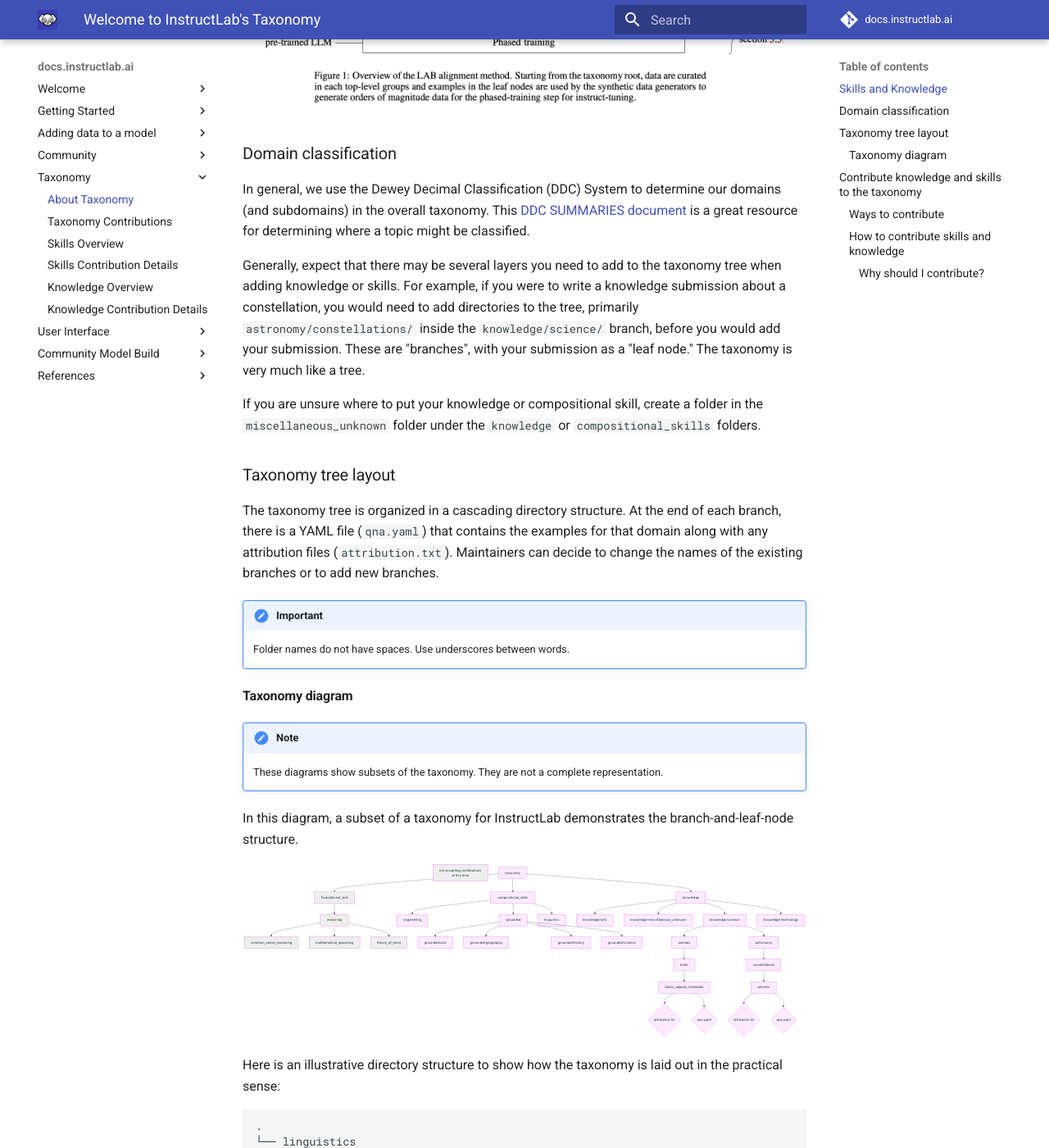
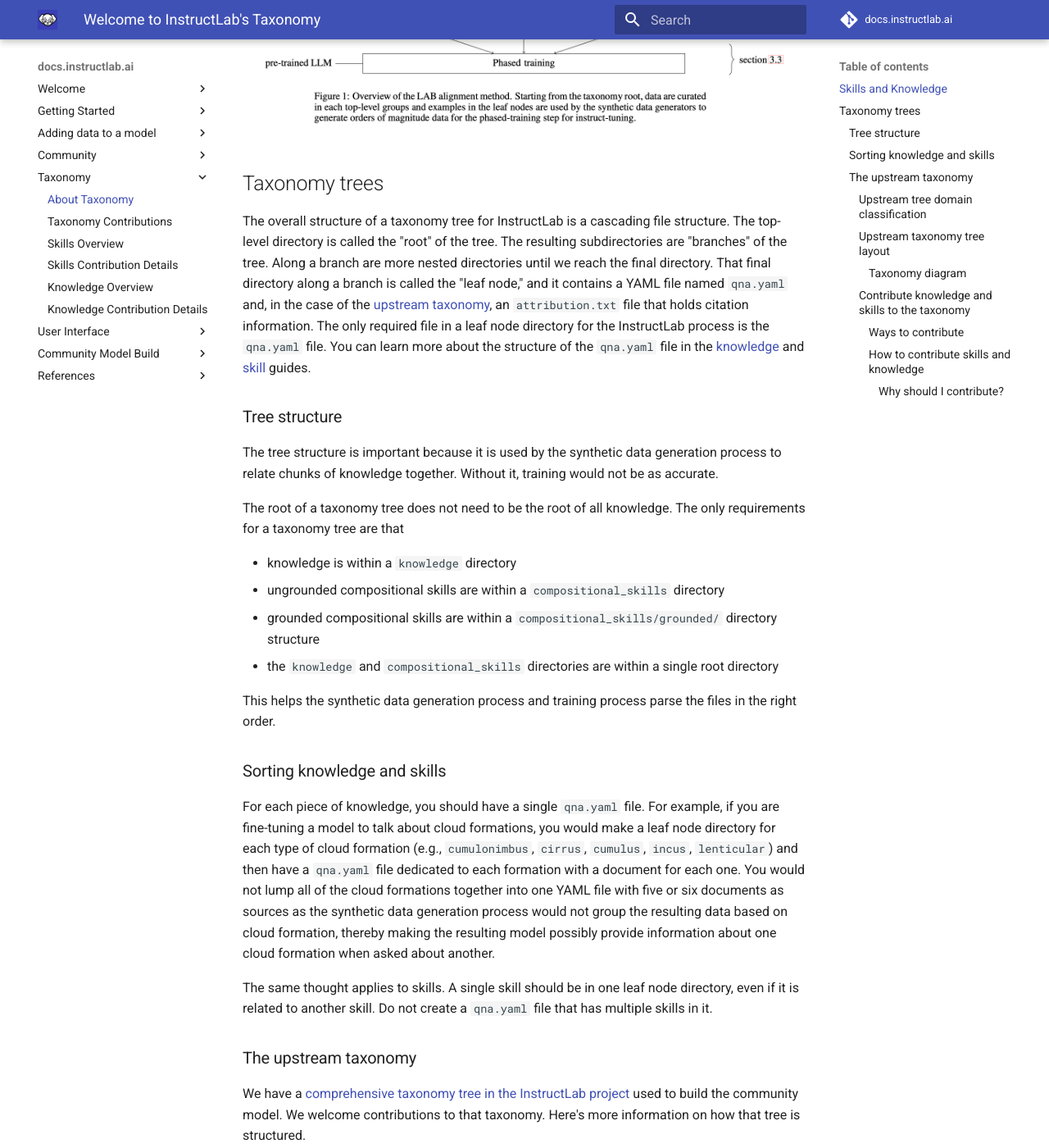
Before and after one commit to instructlab/docs.instructlab.ai, an MkDocs documentation site: the page built from docs/taxonomy/index.md, in a window 1280 px wide and 1400 px high, scrolled down 787 px. Shown: the whole window at 82% size. Built offline with MkDocs 1.6.1 and Material for MkDocs 9.7.7, drawn with Linux system fonts in a browser that asks for light colours; comment, search, counter and statistics services are not loaded; some of the changed text lies outside the part shown.

Commit message:
feat(trees): update the docs to explain taxonomy trees separately from the upstream structure
Signed-off-by: Laura Santamaria <nimbinatus@users.noreply.github.com>

````diff
--- a/docs/taxonomy/index.md
+++ b/docs/taxonomy/index.md
@@ -7,9 +7,9 @@
 
 InstructLab 🐶 uses a novel synthetic data-based alignment tuning method for Large Language Models (LLMs.) The "**lab**" in Instruct**Lab** 🐶 stands for [**L**arge-Scale **A**lignment for Chat**B**ots](https://arxiv.org/abs/2403.01081)[^1].
 
-The LAB method is driven by taxonomies, which are largely created manually and with care.
+The LAB method is driven by taxonomies, which are largely created manually and with care. Taxonomies allow you to create models tuned with your data (enhanced via synthetic data generation) using the LAB 🐶 method.
 
-The [instructlab/taxonomy](https://github.com/instructlab/taxonomy) repository contains a comprehensive taxonomy tree that allows you to create models tuned with your data (enhanced via synthetic data generation) using the LAB 🐶 method.
+The [instructlab/taxonomy](https://github.com/instructlab/taxonomy) repository contains a comprehensive taxonomy tree that we use to build the overall model. You are welcome to contribute to it!
 
 [^1]: Shivchander Sudalairaj*, Abhishek Bhandwaldar*, Aldo Pareja*, Kai Xu, David D. Cox, Akash Srivastava*. "LAB: Large-Scale Alignment for ChatBots", [arXiv preprint arXiv: 2403.01081, 2024](https://arxiv.org/abs/2403.01081). (* denotes equal contributions)
 
@@ -19,7 +19,34 @@
 
 ![An overview of the LAB alignment method. Starting from the taxonomy root, data are curated in each top-level groups and examples in the leaf nodes are used by the synthetic data generators to generate orders of magnitude data for the phased-training step for fine-tuning.](../images/taxonomy_paper_diagram.png)
 
-### Domain classification
+## Taxonomy trees
+
+The overall structure of a taxonomy tree for InstructLab is a cascading file structure. The top-level directory is called the "root" of the tree. The resulting subdirectories are "branches" of the tree. Along a branch are more nested directories until we reach the final directory. That final directory along a branch is called the "leaf node," and it contains a YAML file named `qna.yaml` and, in the case of the [upstream taxonomy](#the-upstream-taxonomy), an `attribution.txt` file that holds citation information. The only required file in a leaf node directory for the InstructLab process is the `qna.yaml` file. You can learn more about the structure of the `qna.yaml` file in the [knowledge](knowledge/index.md) and [skill](skills/index.md) guides.
+
+### Tree structure
+
+The tree structure is important because it is used by the synthetic data generation process to relate chunks of knowledge together. Without it, training would not be as accurate.
+
+The root of a taxonomy tree does not need to be the root of all knowledge. The only requirements for a taxonomy tree are that
+
+* knowledge is within a `knowledge` directory
+* ungrounded compositional skills are within a `compositional_skills` directory
+* grounded compositional skills are within a `compositional_skills/grounded/` directory structure
+* the `knowledge` and `compositional_skills` directories are within a single root directory
+
+This helps the synthetic data generation process and training process parse the files in the right order.
+
+### Sorting knowledge and skills
+
+For each piece of knowledge, you should have a single `qna.yaml` file. For example, if you are fine-tuning a model to talk about cloud formations, you would make a leaf node directory for each type of cloud formation (e.g., `cumulonimbus`, `cirrus`, `cumulus`, `incus`, `lenticular`) and then have a `qna.yaml` file dedicated to each formation with a document for each one. You would not lump all of the cloud formations together into one YAML file with five or six documents as sources as the synthetic data generation process would not group the resulting data based on cloud formation, thereby making the resulting model possibly provide information about one cloud formation when asked about another.
+
+The same thought applies to skills. A single skill should be in one leaf node directory, even if it is related to another skill. Do not create a `qna.yaml` file that has multiple skills in it.
+
+### The upstream taxonomy
+
+We have a [comprehensive taxonomy tree in the InstructLab project](https://github.com/instructlab/taxonomy) used to build the community model. We welcome contributions to that taxonomy. Here's more information on how that tree is structured.
+
+#### Upstream tree domain classification
 
 In general, we use the Dewey Decimal Classification (DDC) System to determine our domains (and subdomains) in the overall taxonomy. This [DDC SUMMARIES document](https://www.oclc.org/content/dam/oclc/dewey/resources/summaries/deweysummaries.pdf) is a great resource for determining where a topic might be classified.
 
@@ -27,14 +54,14 @@
 
 If you are unsure where to put your knowledge or compositional skill, create a folder in the `miscellaneous_unknown` folder under the `knowledge` or `compositional_skills` folders.
 
-### Taxonomy tree layout
+#### Upstream taxonomy tree layout
 
 The taxonomy tree is organized in a cascading directory structure. At the end of each branch, there is a YAML file (`qna.yaml`) that contains the examples for that domain along with any attribution files (`attribution.txt`). Maintainers can decide to change the names of the existing branches or to add new branches.
 
 !!! important
     Folder names do not have spaces. Use underscores between words.
 
-#### Taxonomy diagram
+##### Taxonomy diagram
 
 !!! note
     These diagrams show subsets of the taxonomy. They are not a complete representation.
@@ -99,7 +126,7 @@
             └── qna.yaml
                 attribution.txt
 ```
-## Contribute knowledge and skills to the taxonomy
+#### Contribute knowledge and skills to the taxonomy
 
 The ability to contribute to a Large Language Model (LLM) has been difficult in no small part because it is difficult to get access to the necessary compute infrastructure.
 
@@ -109,7 +136,7 @@
 
 While public contributions are welcome to help drive community progress, you can also fork this repository under [the Apache License, Version 2.0](../LICENSE), add your own internal skills, and train your own models internally. However, you might need your own access to significant compute infrastructure to perform sufficient retraining.
 
-### Ways to contribute
+##### Ways to contribute
 
 You can contribute to the taxonomy in the following two ways:
 
@@ -118,13 +145,13 @@
 
 For more information, see the [Ways of contributing to the taxonomy repository](https://github.com/instructlab/taxonomy/blob/main/CONTRIBUTING.md#ways-of-contributing-to-the-taxonomy-repository) documentation.
 
-### How to contribute skills and knowledge
+##### How to contribute skills and knowledge
 
 To contribute to the repo, you'll use the *Fork and Pull* model common in many open source repositories. You can add your skills and knowledge to the taxonomy in multiple ways; for additional information on how to make a contribution, see the [Documentation on contributing](../community/CONTRIBUTING.md). You can also use the following guides to help with contributing:
 
 - Contributing using the [GitHub webpage UI](https://github.com/instructlab/taxonomy/blob/main/docs/contributing_via_GH_UI.md).
 - Contributing knowledge to the taxonomy in the [Knowledge contribution guidelines](../taxonomy/knowledge/contribution_details.md).
 
-#### Why should I contribute?
+###### Why should I contribute?
 
 This taxonomy repository will be used as the seed to synthesize the training data for InstructLab-trained models. We intend to retrain the model(s) using the main branch as often as possible (at least weekly). Fast iteration of the model(s) benefits the open source community and enables model developers who do not have access to the necessary compute infrastructure.
````
Also changed, not shown: 1 other file.
